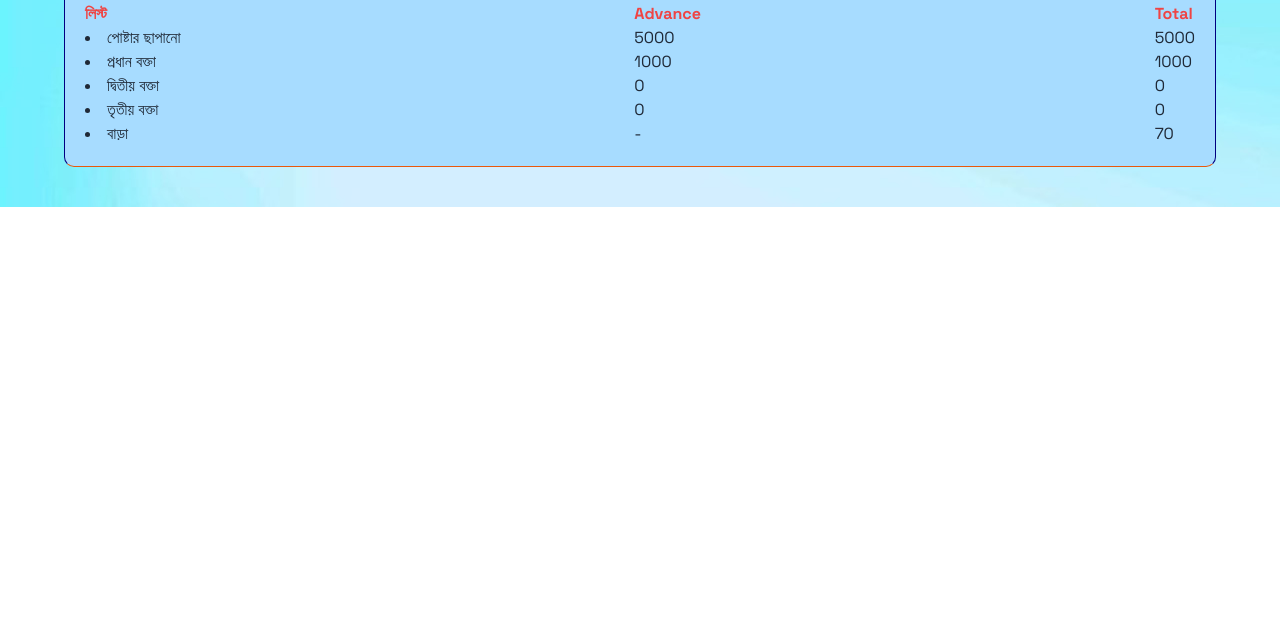
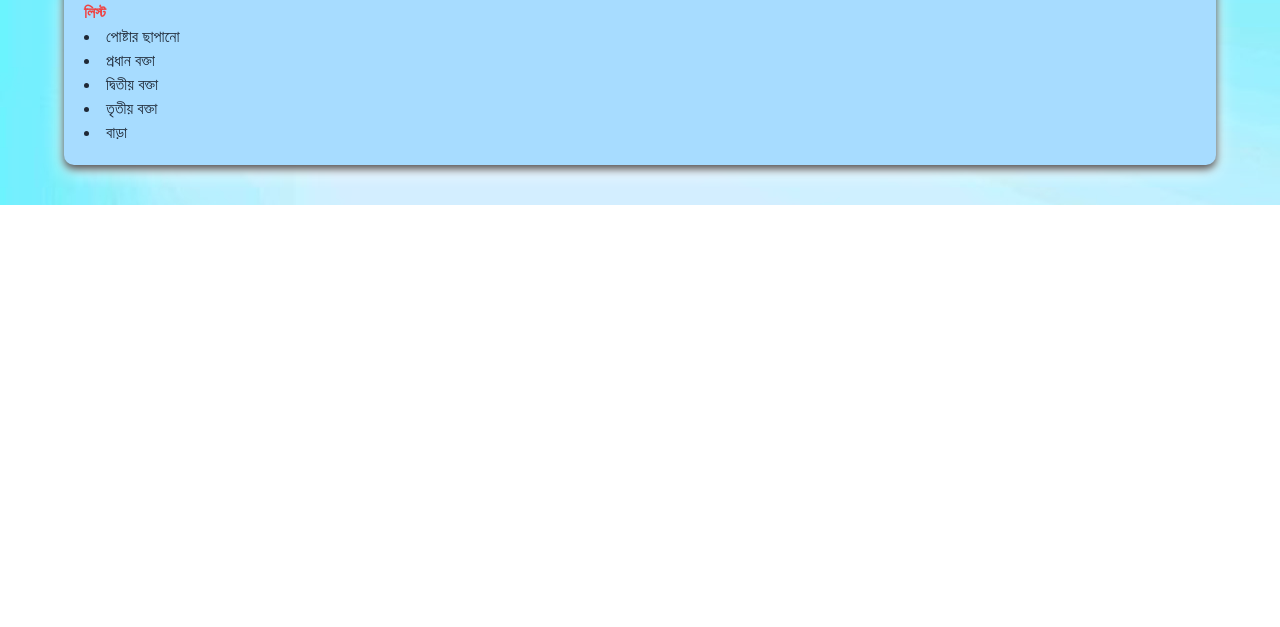
Before and after one commit to jakariyahosen/16-02-2024, a plain HTML site: page coast.html in a window 1280 px wide. Shown: the part 173-800 px from the top of the page. Drawn offline with nearby package versions, Linux system fonts and the light colour scheme.

Commit message:
coast invisible

```diff
--- a/coast.html
+++ b/coast.html
@@ -44,7 +44,7 @@
 
 
     <h1 class="sm:text-4xl font-bold  text-nevy-500 text-center">সর্ব মোট ‍ সভায় খরচের তালিকা</h1>
-    <div class="coast flex justify-between p-5 bordder border-b-orange-600 rounded-4xl shadow-5xl">
+    <div class="coast  flex justify-between p-5 bordder border-b-orange-600 rounded-4xl shadow-5xl">
       <div class="coast-list  ">
         <h3 class="font-bold text-red-500">লিস্ট</h3>
         <li>পোষ্টার ছাপানো</li>
@@ -56,24 +56,24 @@
 
 
       </div>
-      <div class="coast-item">
+      <div class="coast-item invisible">
         <h3 class="font-bold text-red-500">Advance</h3>
     <ul>
-        <li>5000 </li>
+        <li> - </li>
         <li>1000 </li>
         <li>0 </li>
         <li>0 </li>
         <li>- </li>
     </ul>
       </div>
-      <div class="coast-amount">
+      <div class="coast-amount  invisible">
         <h3 class="font-bold text-red-500">Total</h3>
         <ul>
-            <li>5000</li>
+            <li>7000</li>
             <li>1000</li>
             <li>0</li>
             <li>0</li>
-            <li>70</li>
+            <li>150</li>
         </ul>
       </div>
     </div>
--- a/style.css
+++ b/style.css
@@ -15,13 +15,14 @@ body{
 }
 .coast{
     width: 100%;
-    border: 1px solid navy;
+    /* border: 1px solid navy; */
     border-radius:10px ;
     background-color: rgb(167, 220, 255);
     -webkit-border-radius:10px ;
     -moz-border-radius:10px ;
     -ms-border-radius:10px ;
     -o-border-radius:10px ;
+    box-shadow: 0 4px 8px 0 rgb(81, 77, 77), 0 6px 20px 0 rgb(255, 255, 255);
 }
 .navbar{
    border-radius: 10px;
@@ -32,6 +33,9 @@ box-shadow: 0 4px 8px 0 rgb(164, 202, 236), 0 6px 20px 0 rgb(209, 185, 185);
 .banner{
     box-shadow: 0 4px 8px 0 rgb(0, 0, 0), 0 6px 20px 0 rgb(255, 255, 255);
     margin-bottom: 20px;
+}
+.card{
+    box-shadow: 0 4px 8px 0 rgb(0, 0, 0), 0 6px 20px 0 rgb(255, 255, 255);
 }
 
 
```
